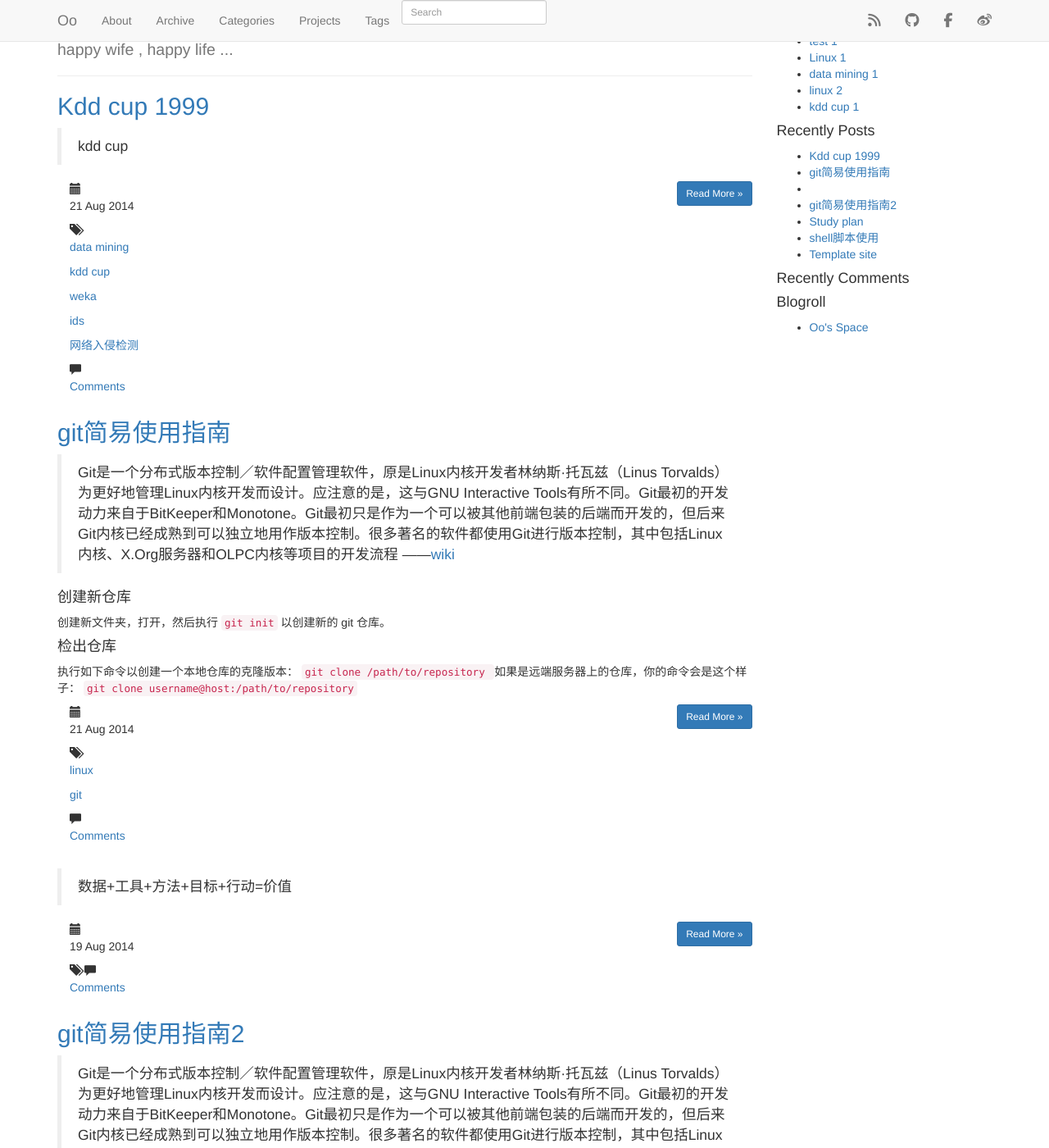
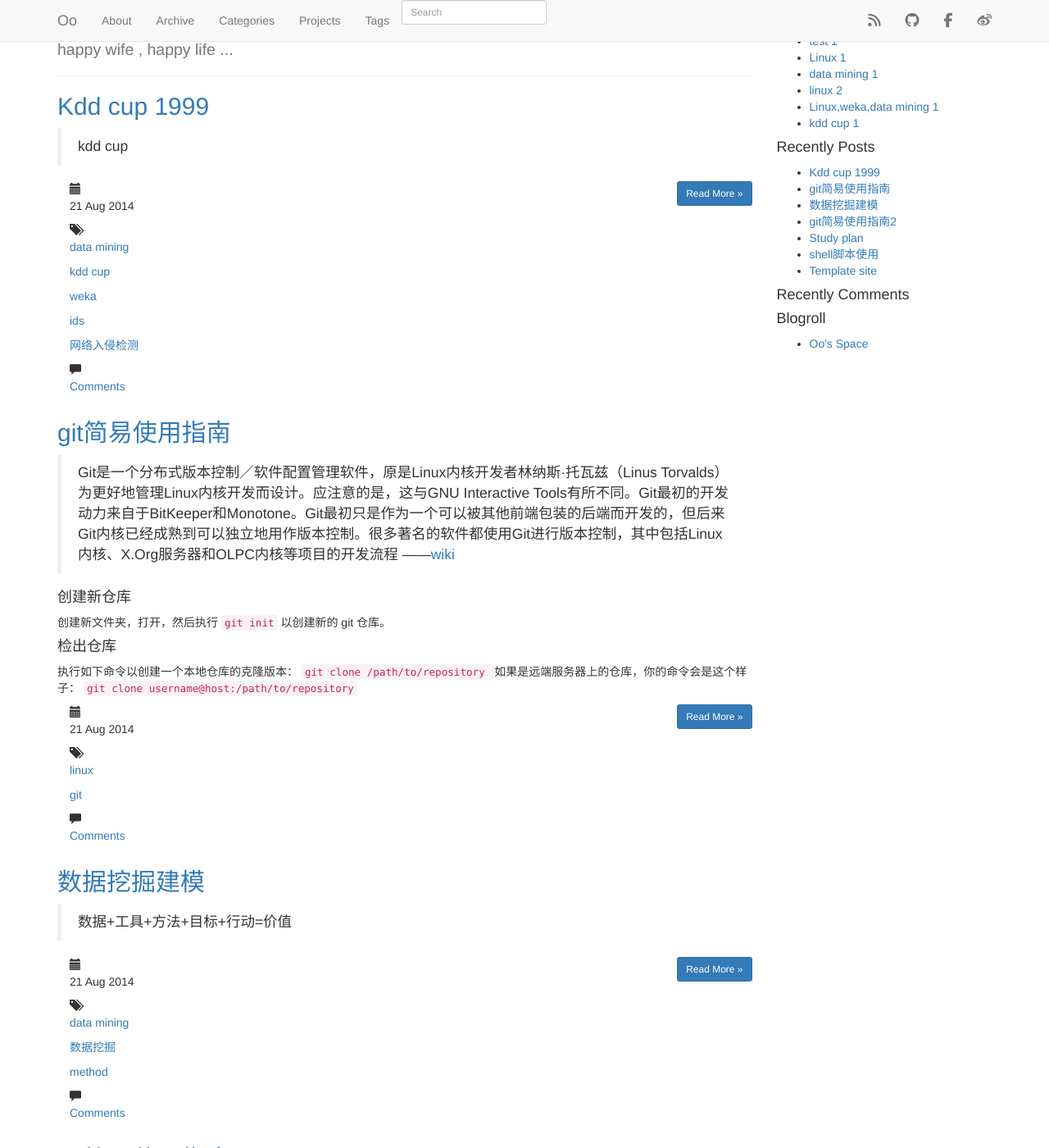
Before and after one commit to anicy/anicy.github.io, a Jekyll site: the page built from index.html, in a window 1280 px wide and 1400 px high. Shown: the whole window at 82% size. Built offline with Jekyll 4.4.1, drawn with Linux system fonts in a browser that asks for light colours; nearby versions of some CDN libraries; library files that are not in the unit come from our copies; Markdown is read by kramdown in place of the engine named in the settings; the list of posts is cut into pages by our own code; comment, search, counter and statistics services are not loaded.

Commit message:
Update 2014-08-21-data-mining.md

```diff
--- a/_posts/2014-08-21-data-mining.md
+++ b/_posts/2014-08-21-data-mining.md
@@ -1,14 +1,11 @@
 ---
 layout: post
-title: "数据挖掘建模
+title: "数据挖掘建模"
 description: "数据挖掘建模"
-keywords: data mining
-category: data mining
-tags: [data,method]
+keywords: 数据挖掘,data mining
+category: Linux,weka,data mining
+tags: [data mining,数据挖掘,method]
 ---
-
-
-
 
 > 数据+工具+方法+目标+行动=价值
 
```
